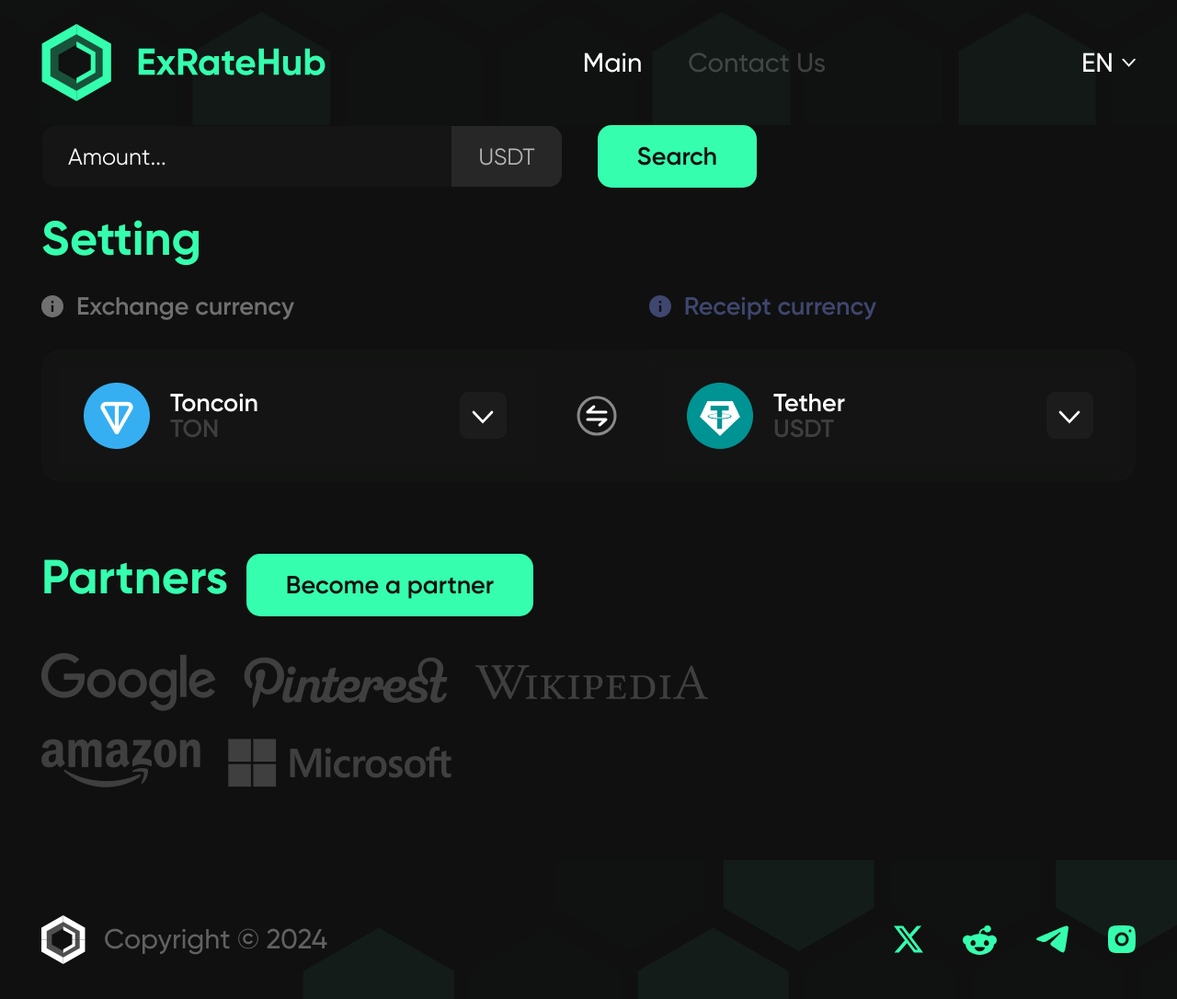
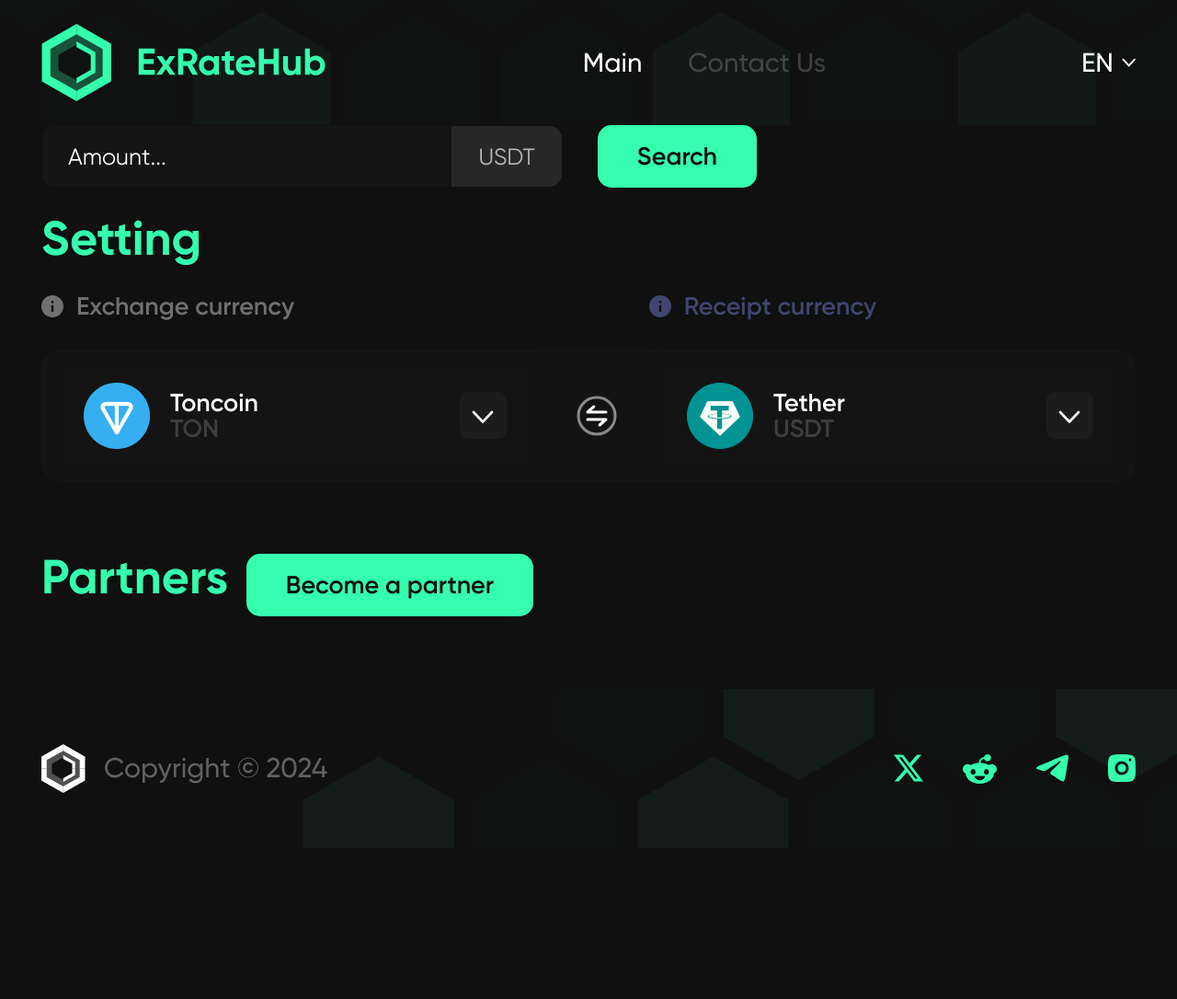
Before and after one commit to CompilerLZT/exratehub.github.io, a plain HTML site: page partners.html in a window 1280 px wide. Shown: the whole page at 92% size. After the commit the page ends 922 px from the top, so only its background shows below. Drawn offline with Linux system fonts and the light colour scheme.

Commit message:
Update partners.html

```diff
--- a/partners.html
+++ b/partners.html
@@ -277,13 +277,7 @@
 						<a href="#" class="btn">Become a partner</a>
 					</div>
 
-					<div class="partners__body partners__iop">
-						<img src="img/gg1.png?_v=1735135384892" alt="" />
-						<img src="img/gg2.png?_v=1735135384892" alt="" />
-						<img src="img/gg3.png?_v=1735135384892" alt="" />
-						<img src="img/gg4.png?_v=1735135384892" alt="" />
-						<img src="img/gg5.png?_v=1735135384892" alt="" />
-					</div>
+
 				</div>
 			</section>
 		</main>
```
